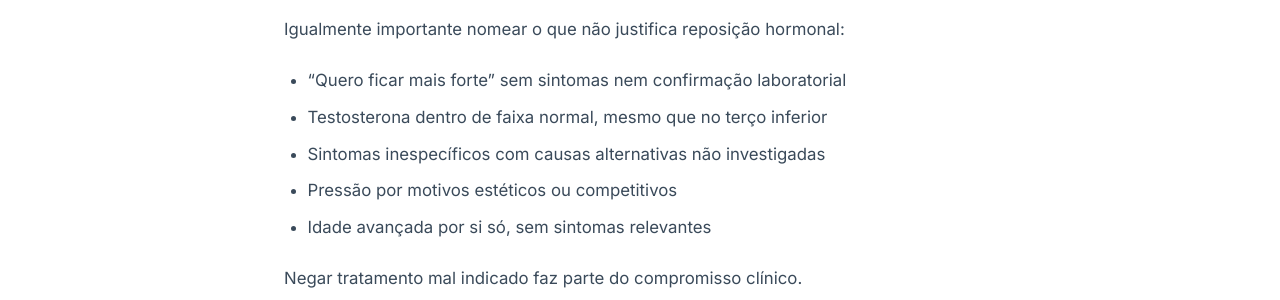
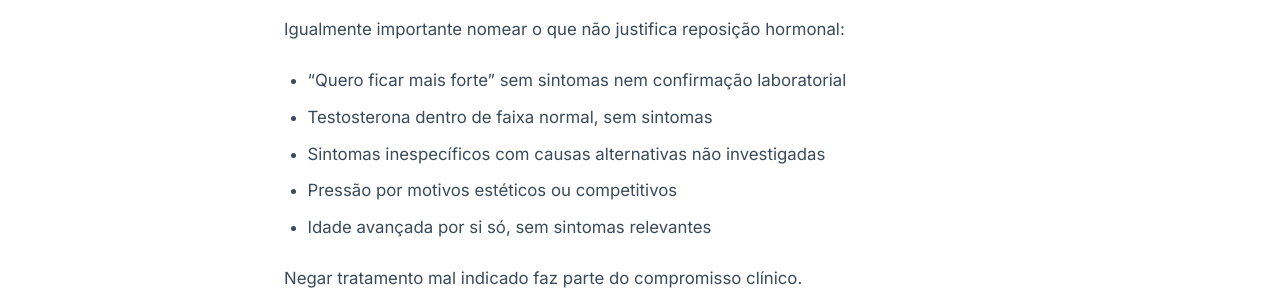
Before and after one commit to heitorpovoas/drheitorpovoas, a Jekyll site: the page built from pages/saude-masculina.md, in a window 1280 px wide and 900 px high, scrolled down 1837 px. Shown: the part 153-453 px from the top of the window. Built offline with Jekyll 4.4.1, drawn with Linux system fonts in a browser that asks for light colours.

Commit message:
Update saude-masculina.md

```diff
--- a/pages/saude-masculina.md
+++ b/pages/saude-masculina.md
@@ -44,7 +44,7 @@ Reposição prescrita sem esses critérios não é medicina — é prescrição
 Igualmente importante nomear o que não justifica reposição hormonal:
 
 - "Quero ficar mais forte" sem sintomas nem confirmação laboratorial
-- Testosterona dentro de faixa normal, mesmo que no terço inferior
+- Testosterona dentro de faixa normal, sem sintomas
 - Sintomas inespecíficos com causas alternativas não investigadas
 - Pressão por motivos estéticos ou competitivos
 - Idade avançada por si só, sem sintomas relevantes
```
